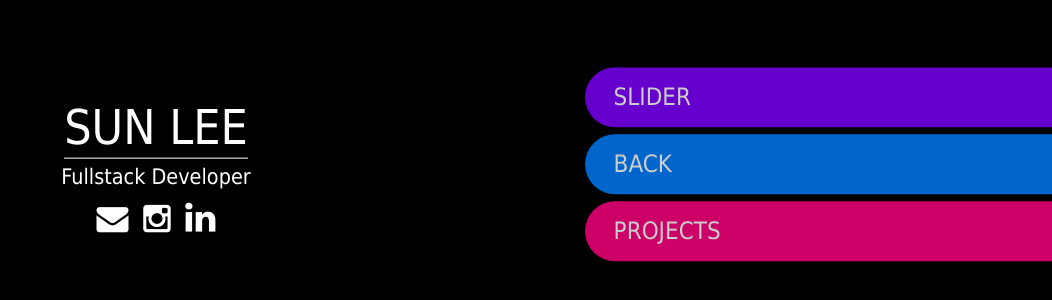
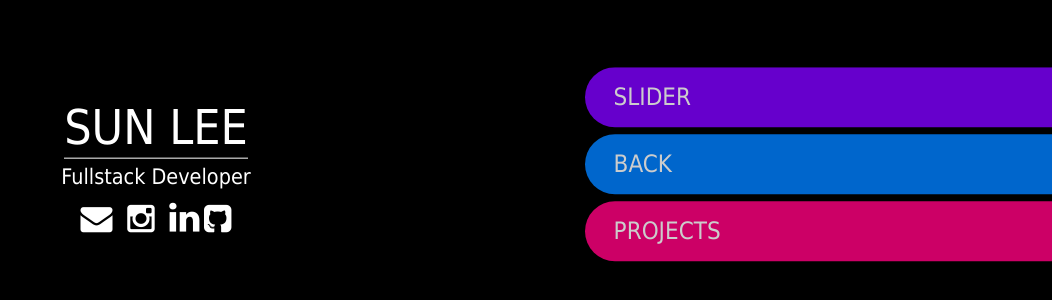
Before and after one commit to sunlee-newyork/sunlee-newyork.github.io, a plain HTML site: page index.html in a window 1280 px wide. Shown: the part 232-532 px from the top of the page, without its empty margins (228-1280 px from the left). Drawn offline with Linux system fonts and the light colour scheme.

Commit message:
added github icon/link

```diff
--- a/index.html
+++ b/index.html
@@ -43,6 +43,7 @@
 						<a class="my-email" href="mailto:sunlee.newyork@gmail.com" target="_blank"><i class="fa fa-envelope"></i></a>
 						<a class="my-instagram" href="//instagram.com/foodeatyum" target="_blank"><i class="fa fa-instagram"></i></a>
 						<a class="my-linkedin" href="//www.linkedin.com/in/sunleenewyork/" target="_blank"><i class="fa fa-linkedin"></i></a>
+						<a class="my-github" href="//github.com/sunlee-newyork" target="_blank"><i class="fa fa-github-square"></i></a>
 					</div>
 				</div>
 				<!-- *** END HEADER *** -->
```
